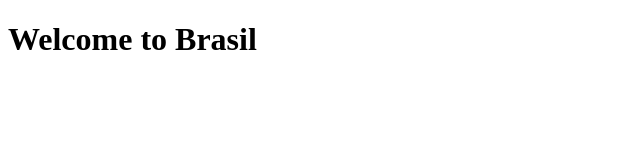
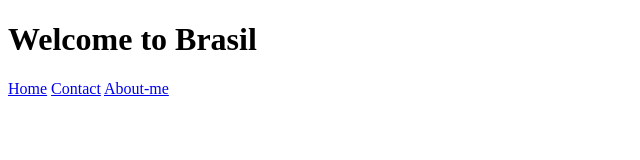
Before and after one commit to KleilsonSantos/git, a plain HTML site: page index.html in a window 1280 px wide. Shown: the whole page, without its empty margins (0-640 px from the left). Drawn offline with Linux system fonts and the light colour scheme.

Commit message:
New Function_N01

```diff
--- /dev/null
+++ b/css/banner.css
@@ -0,0 +1,4 @@
+.container{
+    background-color: gray;
+    color: white;
+}
--- a/index.html
+++ b/index.html
@@ -7,6 +7,11 @@
     <title>Document</title>
 </head>
 <body>
-    <h1>Welcome to Brasil</h1>
+    <div class="container">
+        <h1>Welcome to Brasil</h1>
+        <a href="#">Home</a>
+        <a href="#">Contact</a>
+        <a href="#">About-me</a>
+    </div>
 </body>
 </html>
```
